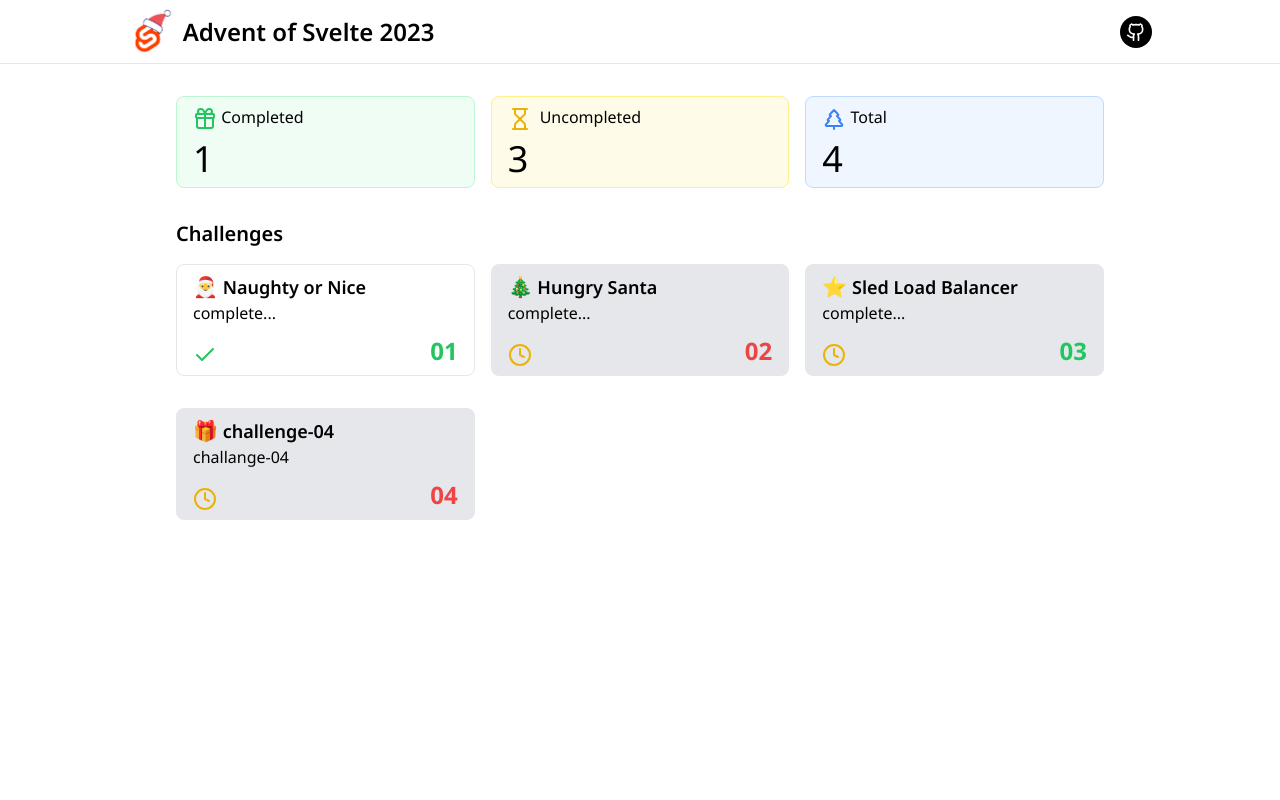
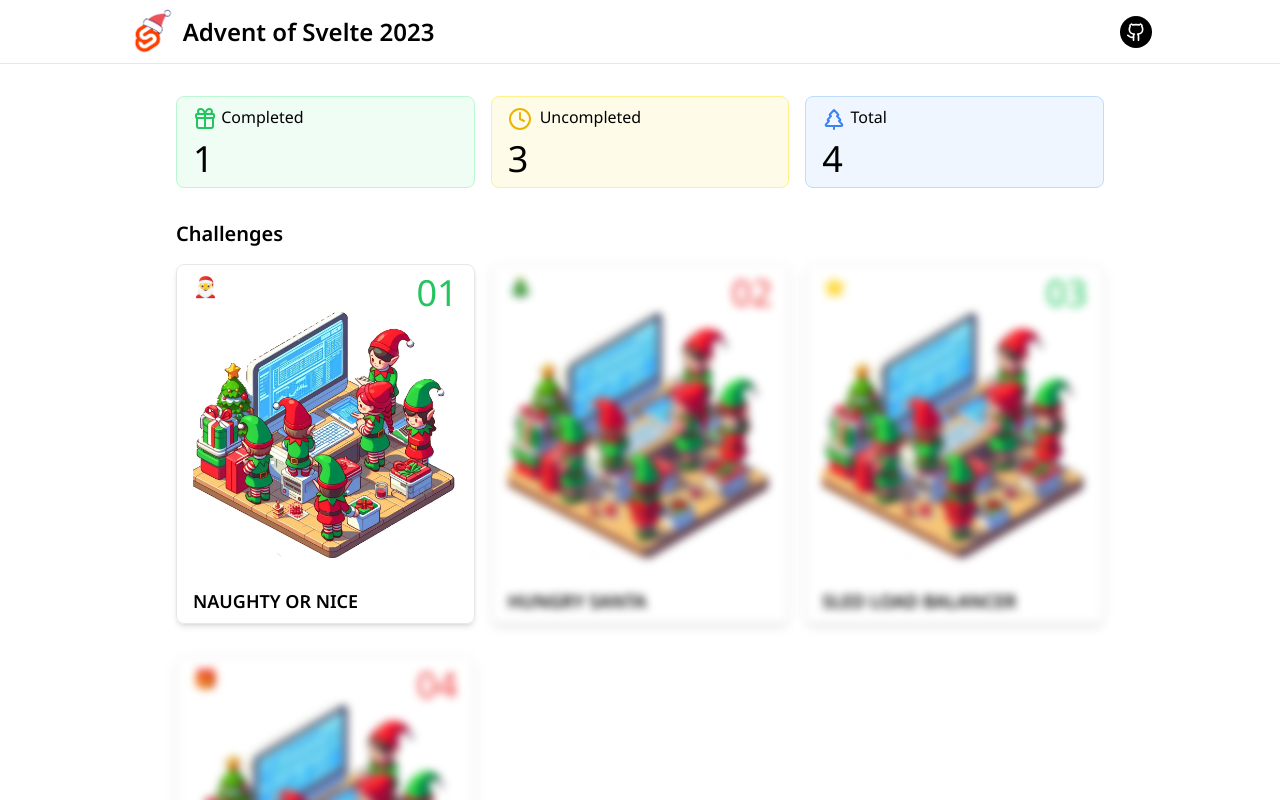
Before and after one commit to willingtonortiz/advent-of-svelte-2023, a SvelteKit app: page / in a window 1280 px wide. Shown: the top 800 px of the page. Built offline with nearby package versions, Linux system fonts and the light colour scheme.

Commit message:
Update home page to version 2!

```diff
--- a/src/routes/+page.svelte
+++ b/src/routes/+page.svelte
@@ -1,12 +1,14 @@
 <script lang="ts">
-  import { Check, Gift, TreePine, Hourglass, Clock } from "lucide-svelte";
+  import { Gift, Clock, TreePine } from "lucide-svelte";
   import { fade } from "svelte/transition";
   import { getDate } from "date-fns";
   import { onMount } from "svelte";
+  import challenge_01 from "$lib/assets/challenges/challenge-01.webp";
 
   type Challenge = {
     id: number;
     title: string;
+    image: string;
     slug: string;
     description: string;
     isDone: boolean;
@@ -19,6 +21,7 @@
       title: "Naughty or Nice",
       description: "complete...",
       isDone: true,
+      image: challenge_01,
     },
     {
       id: 2,
@@ -26,6 +29,7 @@
       title: "Hungry Santa",
       description: "complete...",
       isDone: false,
+      image: challenge_01,
     },
     {
       id: 3,
@@ -33,6 +37,7 @@
       title: "Sled Load Balancer",
       description: "complete...",
       isDone: false,
+      image: challenge_01,
     },
     {
       id: 4,
@@ -40,6 +45,7 @@
       title: "challenge-04",
       description: "challange-04",
       isDone: false,
+      image: challenge_01,
     },
     {
       id: 5,
@@ -47,6 +53,7 @@
       title: "challenge-05",
       description: "challange-05",
       isDone: false,
+      image: challenge_01,
     },
     {
       id: 6,
@@ -54,6 +61,7 @@
       title: "challenge-06",
       description: "challange-06",
       isDone: false,
+      image: challenge_01,
     },
     {
       id: 7,
@@ -61,6 +69,7 @@
       title: "challenge-07",
       description: "challange-07",
       isDone: false,
+      image: challenge_01,
     },
     {
       id: 8,
@@ -68,6 +77,7 @@
       title: "challenge-08",
       description: "challange-08",
       isDone: false,
+      image: challenge_01,
     },
     {
       id: 9,
@@ -75,6 +85,7 @@
       title: "challenge-09",
       description: "challange-09",
       isDone: false,
+      image: challenge_01,
     },
     {
       id: 10,
@@ -82,6 +93,7 @@
       title: "challenge-10",
       description: "challange-10",
       isDone: false,
+      image: challenge_01,
     },
     {
       id: 11,
@@ -89,6 +101,7 @@
       title: "challenge-11",
       description: "challange-11",
       isDone: false,
+      image: challenge_01,
     },
     {
       id: 12,
@@ -96,6 +109,7 @@
       title: "challenge-12",
       description: "challange-12",
       isDone: false,
+      image: challenge_01,
     },
     {
       id: 13,
@@ -103,6 +117,7 @@
       title: "challenge-13",
       description: "challange-13",
       isDone: false,
+      image: challenge_01,
     },
     {
       id: 14,
@@ -110,6 +125,7 @@
       title: "challenge-14",
       description: "challange-14",
       isDone: false,
+      image: challenge_01,
     },
     {
       id: 15,
@@ -117,6 +133,7 @@
       title: "challenge-15",
       description: "challange-15",
       isDone: false,
+      image: challenge_01,
     },
     {
       id: 16,
@@ -124,6 +141,7 @@
       title: "challenge-16",
       description: "challange-16",
       isDone: false,
+      image: challenge_01,
     },
     {
       id: 17,
@@ -131,6 +149,7 @@
       title: "challenge-17",
       description: "challange-17",
       isDone: false,
+      image: challenge_01,
     },
     {
       id: 18,
@@ -138,6 +157,7 @@
       title: "challenge-18",
       description: "challange-18",
       isDone: false,
+      image: challenge_01,
     },
     {
       id: 19,
@@ -145,6 +165,7 @@
       title: "challenge-19",
       description: "challange-19",
       isDone: false,
+      image: challenge_01,
     },
     {
       id: 20,
@@ -152,6 +173,7 @@
       title: "challenge-20",
       description: "challange-20",
       isDone: false,
+      image: challenge_01,
     },
     {
       id: 21,
@@ -159,6 +181,7 @@
       title: "challenge-21",
       description: "challange-21",
       isDone: false,
+      image: challenge_01,
     },
     {
       id: 22,
@@ -166,6 +189,7 @@
       title: "challenge-22",
       description: "challange-22",
       isDone: false,
+      image: challenge_01,
     },
     {
       id: 23,
@@ -173,6 +197,7 @@
       title: "challenge-23",
       description: "challange-23",
       isDone: false,
+      image: challenge_01,
     },
     {
       id: 24,
@@ -180,6 +205,7 @@
       title: "challenge-24",
       description: "challange-24",
       isDone: false,
+      image: challenge_01,
     },
   ];
 
@@ -214,7 +240,7 @@
     <div
       class="border border-yellow-200 px-4 py-2 rounded-lg bg-yellow-50 transition-shadow hover:shadow-md hover:shadow-yellow-200"
     >
-      <h1><Hourglass class="inline text-yellow-500 mr-2" />Uncompleted</h1>
+      <h1><Clock class="inline text-yellow-500 mr-2" />Uncompleted</h1>
       <span class="text-4xl block mt-2">{uncompletedChallenges}</span>
     </div>
 
@@ -236,26 +262,23 @@
         <li class="transition-transform hover:scale-105" transition:fade={{ delay: index * 100 }}>
           <a
             href={challenge.slug}
-            class="h-28 px-4 py-2 block border rounded-lg relative {!challenge.isDone &&
-              'pointer-events-none bg-gray-200'}"
+            class="h-[360px] px-4 py-2 block shadow-md border rounded-lg relative {!challenge.isDone &&
+              'pointer-events-none blur-sm'}"
           >
-            <h2 class="text-lg font-semibold">
+            <span
+              class="absolute right-4 top-2 text-4xl {isEven ? 'text-green-500' : 'text-red-500'}"
+              >{challenge.id.toString().padStart(2, "0")}</span
+            >
+
+            <span class="absolute left-4 top-2">
               <span class="text-xl">{emojis[index % emojisLength]}</span>
+            </span>
+
+            <h2 class="text-lg bottom-2 absolute font-semibold uppercase">
               {challenge.title}
             </h2>
-            <p>{challenge.description}</p>
-            <span
-              class="absolute right-4 bottom-2 text-2xl font-bold {isEven
-                ? 'text-green-500'
-                : 'text-red-500'}">{challenge.id.toString().padStart(2, "0")}</span
-            >
-            <span class="absolute left-4 bottom-2">
-              {#if challenge.isDone}
-                <Check class="text-green-500" />
-              {:else}
-                <Clock class="text-yellow-500" />
-              {/if}
-            </span>
+
+            <img class="mt-8" src={challenge.image} alt={challenge.title} />
           </a>
         </li>
       {/if}
--- a/src/routes/challenge-01/+page.svelte
+++ b/src/routes/challenge-01/+page.svelte
@@ -0,0 +1,3 @@
+<script lang="ts">
+  import image from "$lib/assets/challenges/challenge-01.webp";
+</script>
```
Also changed, not shown: src/lib/assets/challenges/challenge-01.webp (added).
